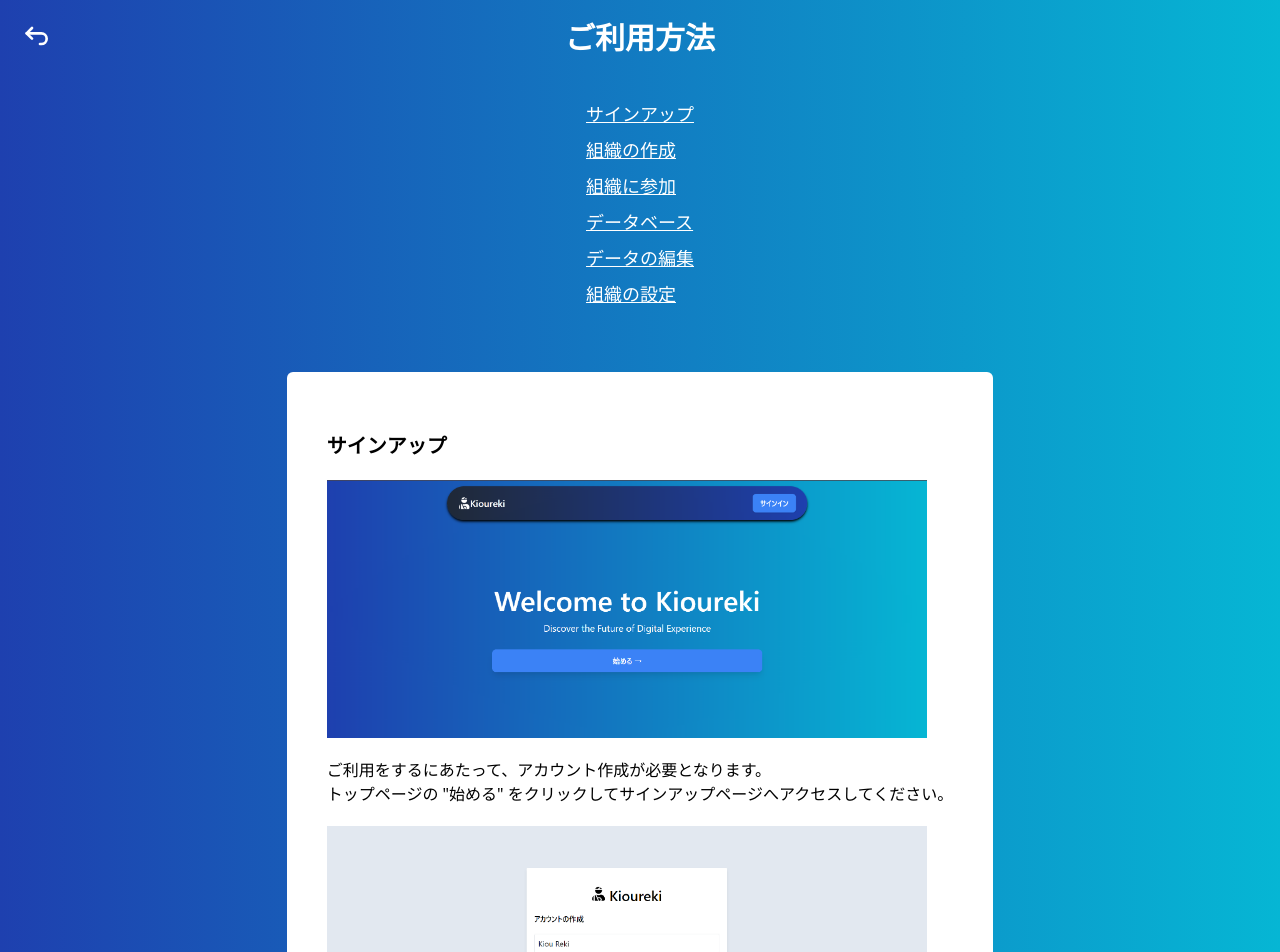
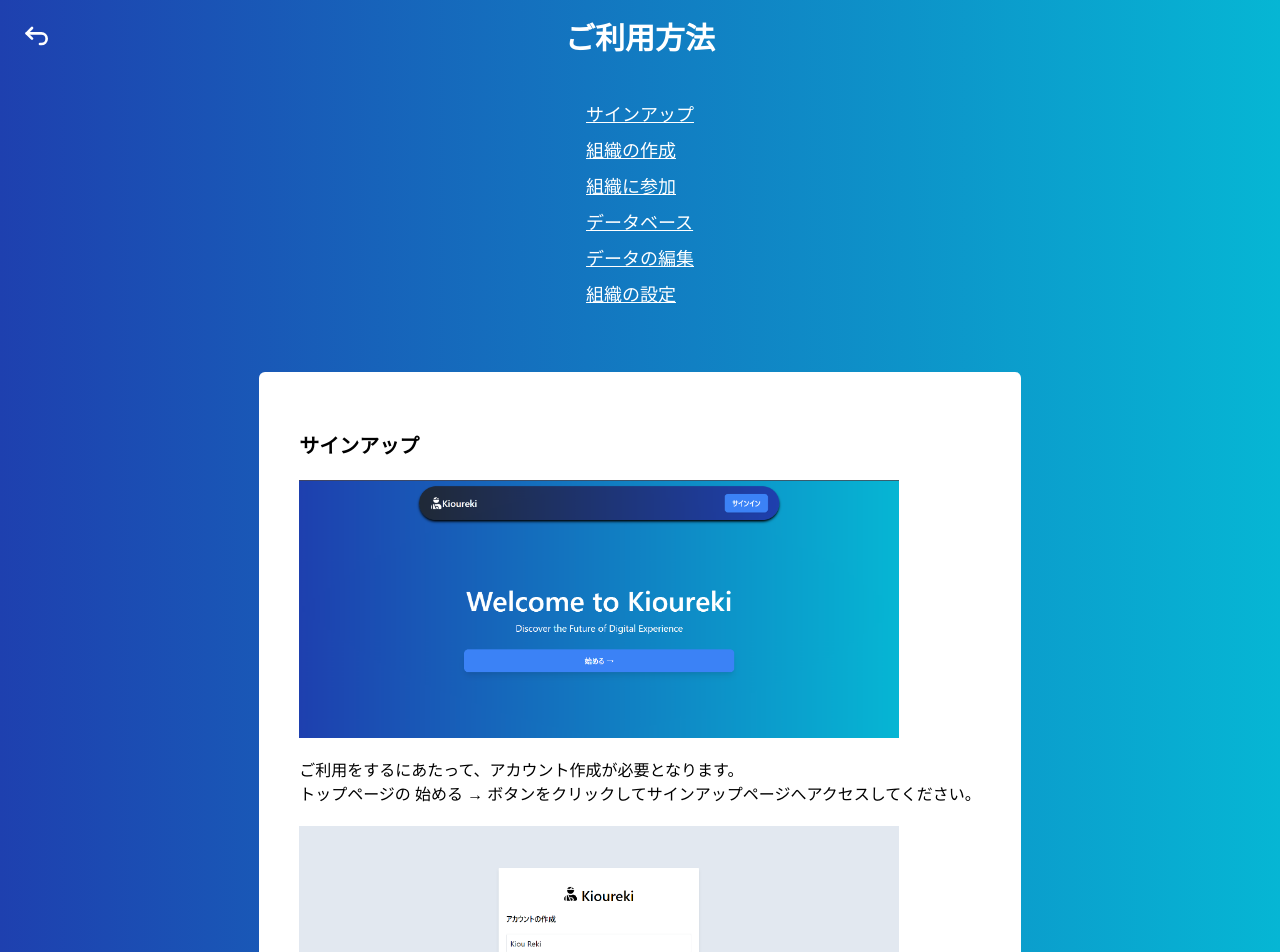
Before and after one commit to kaitobq/kioureki-vol3, a Next.js app in the folder frontend/: page /guide in a window 1280 px wide. Shown: the top 952 px of the page. Built offline with nearby package versions, Linux system fonts and the light colour scheme.

Commit message:
fix: remove ""

```diff
--- a/frontend/app/guide/page.tsx
+++ b/frontend/app/guide/page.tsx
@@ -44,8 +44,8 @@
         <p>
           ご利用をするにあたって、アカウント作成が必要となります。
           <br />
-          トップページの "始める"
-          をクリックしてサインアップページへアクセスしてください。
+          トップページの 始める →
+          ボタンをクリックしてサインアップページへアクセスしてください。
         </p>
         <Image
           src="/signup.png"
```
